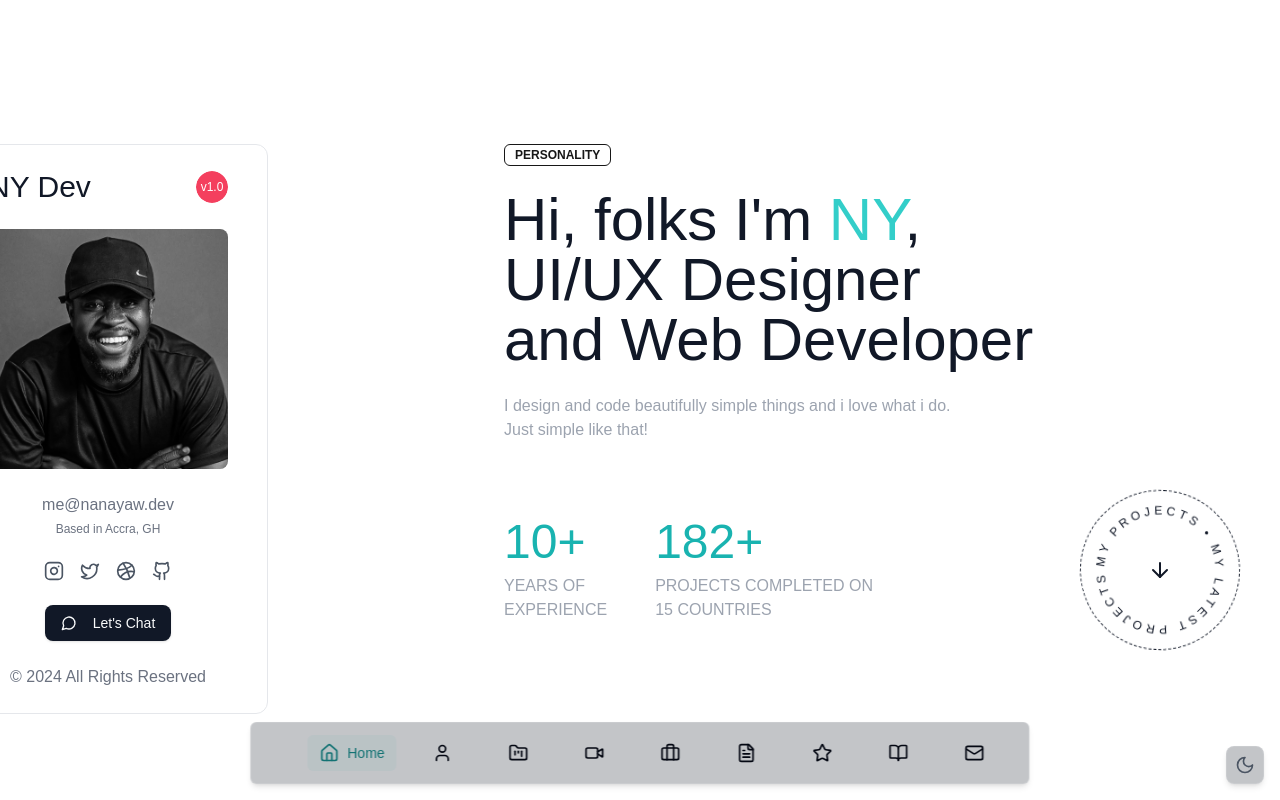
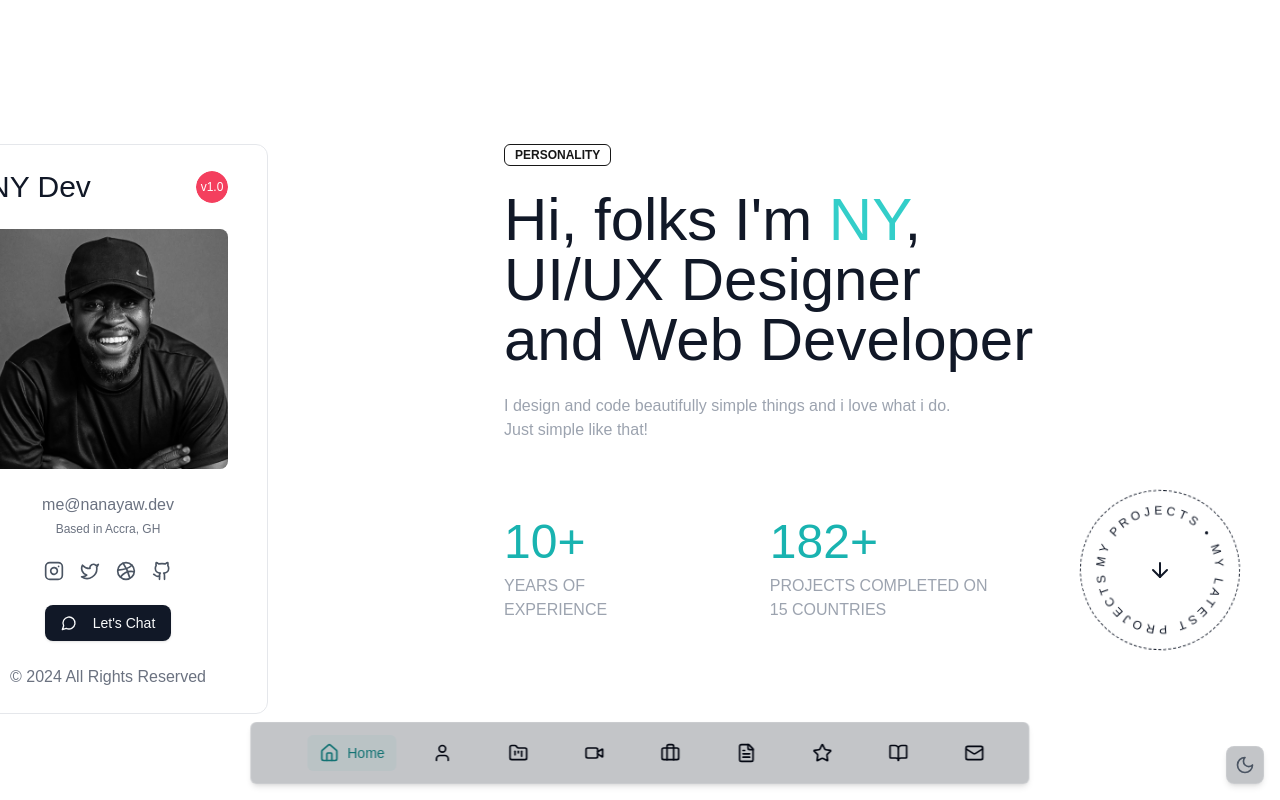
Before and after one commit to nanayawdev/nanayaw.dev, a React (Vite) app: page / in a window 1280 px wide. Shown: the top 800 px of the page. Built offline with nearby package versions, Linux system fonts and the light colour scheme; no server answers; the database is empty.

Commit message:
Two columns applied to Home component

```diff
--- a/src/pages/Home.jsx
+++ b/src/pages/Home.jsx
@@ -26,7 +26,7 @@ const Home = () => {
       </p>
 
       <div className="flex flex-col sm:flex-row items-start sm:items-center justify-between w-full gap-8 sm:gap-0">
-        <div className="flex flex-col sm:flex-row gap-6 sm:gap-12">
+        <div className="grid grid-cols-2 gap-6 sm:gap-12">
           <div>
             <h2 className="text-4xl sm:text-5xl font-medium text-riptide-500">10+</h2>
             <p className="text-gray-400 mt-2 text-sm sm:text-base">YEARS OF<br />EXPERIENCE</p>
```
